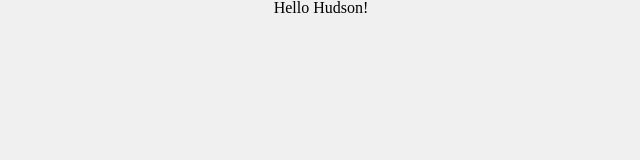
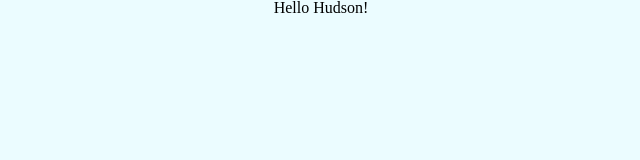
Before and after one commit to Hudsondaniel/Battleship, a website built with webpack: page dist/index.html in a window 1280 px wide. Shown: the whole page, without its empty margins (319-959 px from the left). Built offline with nearby package versions, Linux system fonts and the light colour scheme.

Commit message:
Add new file modules to work on

```diff
--- a/src/index.js
+++ b/src/index.js
@@ -1,5 +1,10 @@
 import './style.css';
 import './css-reset.css';
+import './Game/computerAI.js';
+import './Game/game.js';
+import './Game/gameBoard.js';
+import './Game/ship.js';
+import './Game/player.js';
 
 document.addEventListener('DOMContentLoaded', () => {
     console.log('Webpack is working!');
--- a/src/style.css
+++ b/src/style.css
@@ -1,5 +1,5 @@
 body {
     font-family: Arial, sans-serif;
     text-align: center;
-    background-color: #f0f0f0;
+    background-color: #cbf9ff5e;
 }
```
Also changed, not shown: dist/main.js, src/Game/computerAI.js (added), src/Game/game.js (added), src/Game/gameBoard.js (added), src/Game/player.js (added), src/Game/ship.js (added).
